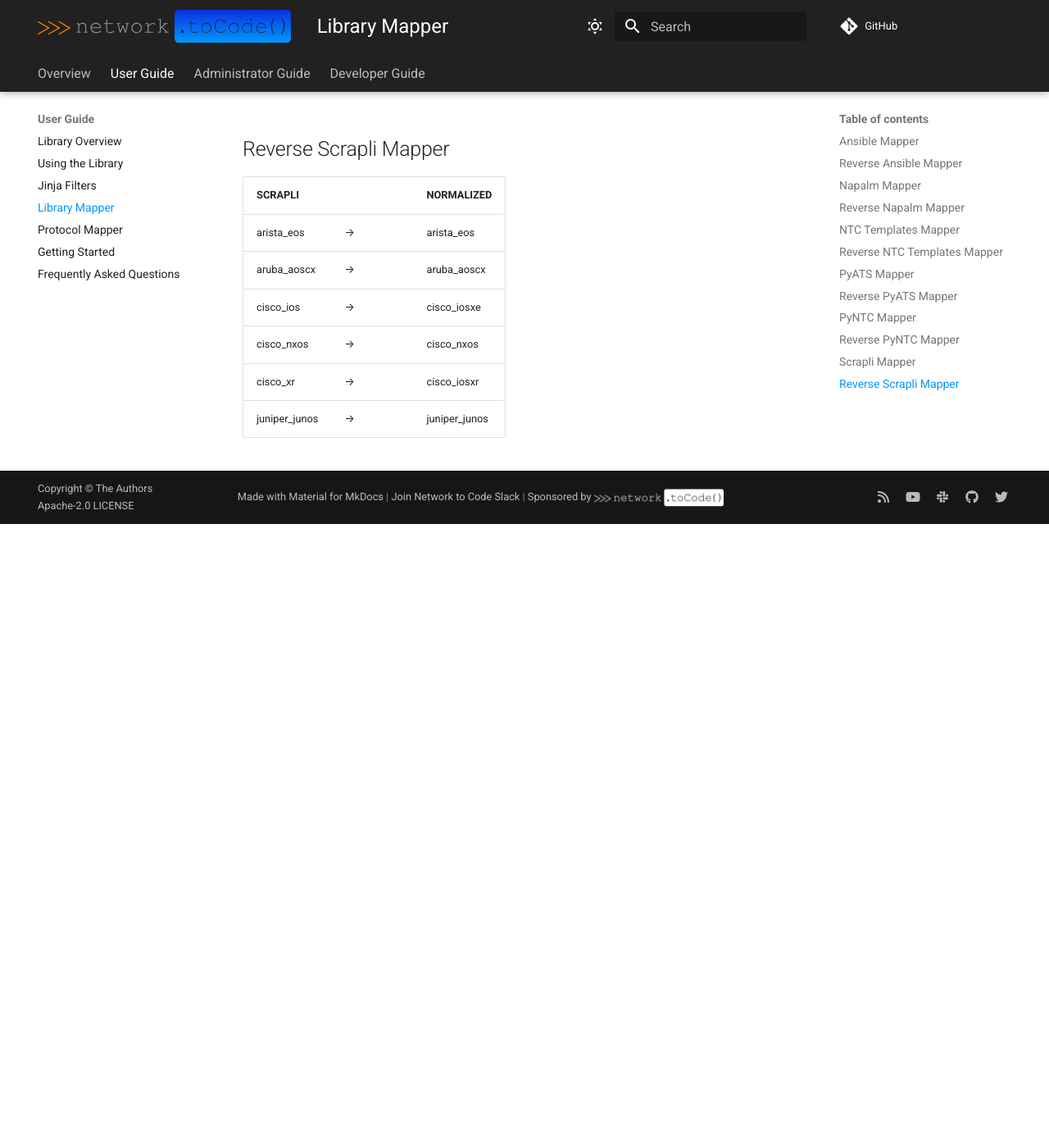
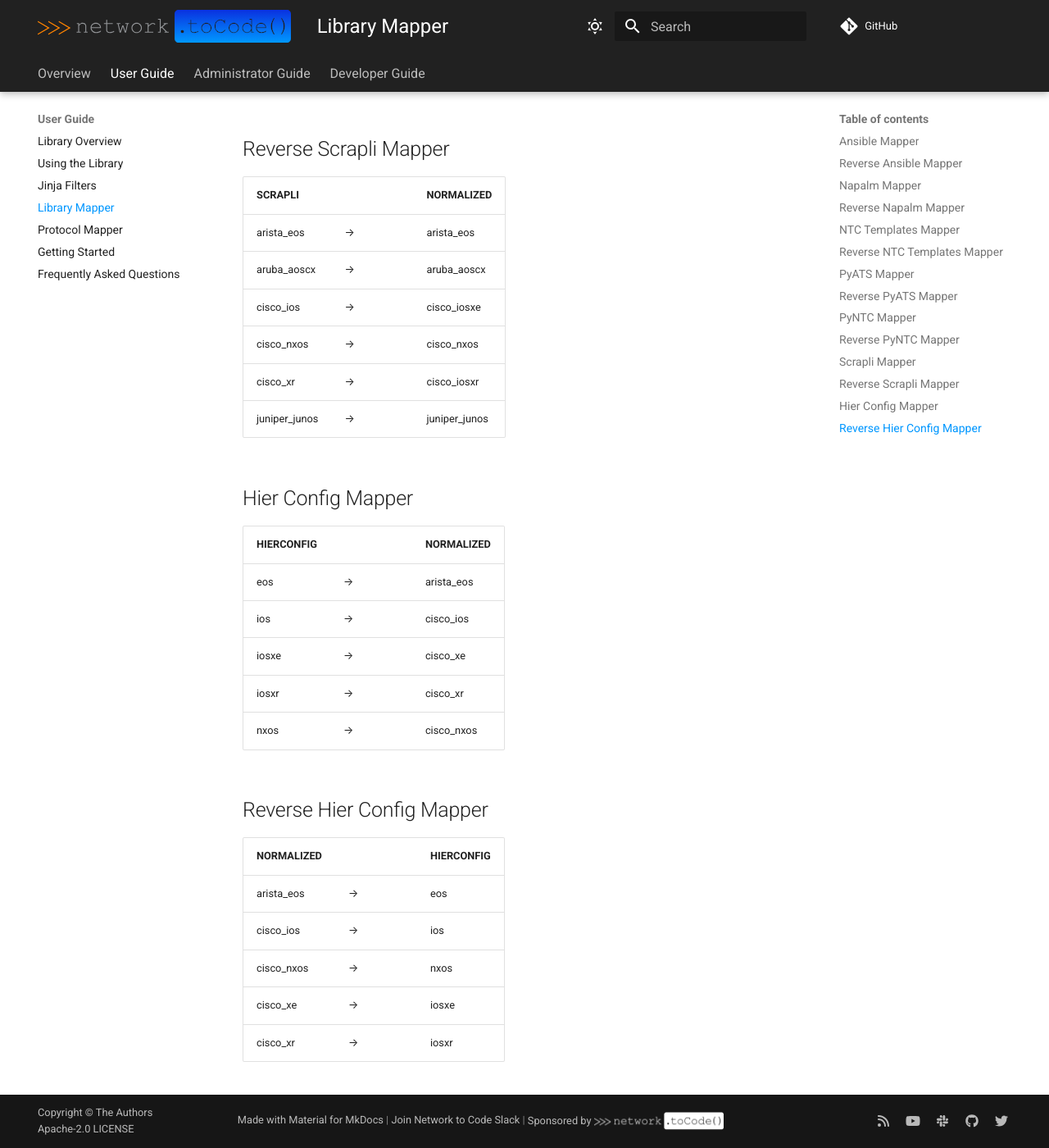
Before and after one commit to networktocode/netutils, an MkDocs documentation site: the page built from docs/user/lib_use_cases_lib_mapper.md, in a window 1280 px wide and 1400 px high, scrolled down 18288 px. Shown: the whole window at 82% size. Built offline with MkDocs 1.6.1 and Material for MkDocs 9.7.7, drawn with Linux system fonts in a browser that asks for light colours; comment, search, counter and statistics services are not loaded; before the commit the page ends 18927 px from its top, so only the background shows below that.

Commit message:
New lib mapper to translate between normalized network OS names and names used by hier_config (#245)
* Added new lib mapper for hier_config to translate between the verbiage used in hier_config and that in other network automation utilities.

* Created a new helper function to return the proper upgrade path for PANOS firewall firmware updates.

* Revert "Created a new helper function to return the proper upgrade path for PANOS firewall firmware updates."

This reverts commit 91281c57e9f6b952f9006dd77e8a45811edf6b18.

```diff
--- /dev/null
+++ b/docs/user/lib_mapper/hierconfig.md
@@ -0,0 +1,7 @@
+| HIERCONFIG | | NORMALIZED |
+| ---------- | -- | ------ |
+| eos | → | arista_eos |
+| ios | → | cisco_ios |
+| iosxe | → | cisco_xe |
+| iosxr | → | cisco_xr |
+| nxos | → | cisco_nxos |
--- /dev/null
+++ b/docs/user/lib_mapper/hierconfig_reverse.md
@@ -0,0 +1,7 @@
+| NORMALIZED | | HIERCONFIG |
+| ---------- | -- | ------ |
+| arista_eos | → | eos |
+| cisco_ios | → | ios |
+| cisco_nxos | → | nxos |
+| cisco_xe | → | iosxe |
+| cisco_xr | → | iosxr |
--- a/docs/user/lib_use_cases_lib_mapper.md
+++ b/docs/user/lib_use_cases_lib_mapper.md
@@ -85,3 +85,9 @@ Another use case could be using an example like the above in an Ansible filter.
 
 ## Reverse Scrapli Mapper
 --8<-- "docs/user/lib_mapper/scrapli_reverse.md"
+
+## Hier Config Mapper
+--8<-- "docs/user/lib_mapper/hierconfig.md"
+
+## Reverse Hier Config Mapper
+--8<-- "docs/user/lib_mapper/hierconfig_reverse.md"
```
Also changed, not shown: development_scripts.py (+12 -0 lines), 2 other files.
